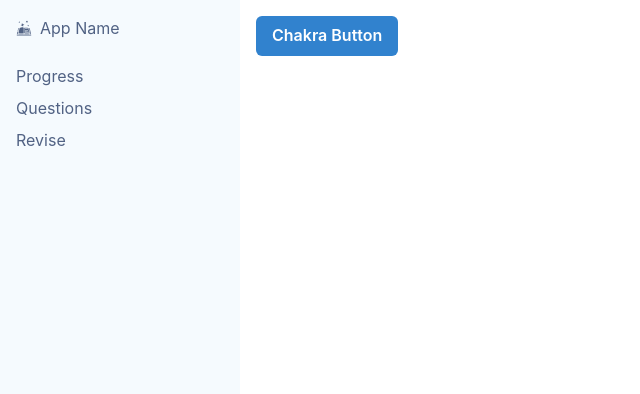
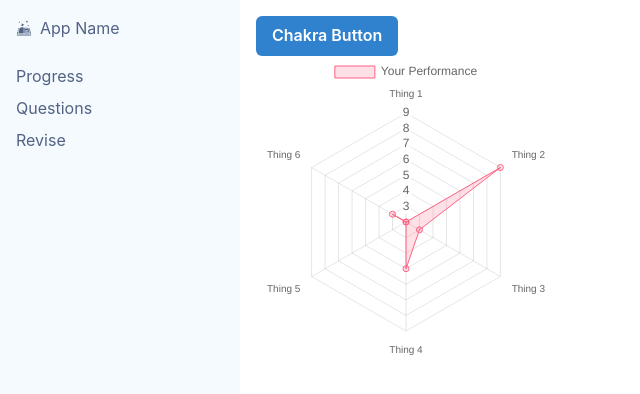
Before and after one commit to TrollTown/StudyMetrics, a Next.js app in the folder frontend/: page / in a window 1280 px wide. Shown: the top 394 px of the page, without its empty margins (0-640 px from the left). Built offline with nearby package versions, Linux system fonts and the light colour scheme.

Commit message:
added chart:

```diff
--- /dev/null
+++ b/frontend/components/Chart.js
@@ -0,0 +1,27 @@
+import React from "react";
+import { Radar } from "react-chartjs-2";
+
+const data = {
+  labels: ["Thing 1", "Thing 2", "Thing 3", "Thing 4", "Thing 5", "Thing 6"],
+  datasets: [
+    {
+      label: "Your Performance",
+      data: [2, 9, 3, 5, 2, 3],
+      backgroundColor: "rgba(255, 99, 132, 0.2)",
+      borderColor: "rgba(255, 99, 132, 1)",
+      borderWidth: 1,
+    },
+  ],
+};
+
+const options = {
+  scale: {
+    ticks: { beginAtZero: true },
+  },
+};
+
+function Chart() {
+  return <Radar data={data} options={options} />;
+}
+
+export default Chart;
--- a/frontend/components/Sidebar.js
+++ b/frontend/components/Sidebar.js
@@ -19,6 +19,7 @@ function Sidebar() {
               textDecoration: "none",
               color: "#283753",
             }}
+            key={`/${item}`}
           >
             <Link href={`/${item}`}>
               <a>{item}</a>
--- a/frontend/package.json
+++ b/frontend/package.json
@@ -11,9 +11,11 @@
     "@chakra-ui/react": "^1.6.5",
     "@emotion/react": "^11.4.0",
     "@emotion/styled": "^11.3.0",
+    "chart.js": "^3.4.1",
     "framer-motion": "^4.1.17",
     "next": "11.0.1",
     "react": "17.0.2",
+    "react-chartjs-2": "^3.0.3",
     "react-dom": "17.0.2",
     "react-icons": "^4.2.0"
   }
--- a/frontend/pages/_app.js
+++ b/frontend/pages/_app.js
@@ -1,13 +1,10 @@
 import "../styles/globals.css";
 import { ChakraProvider } from "@chakra-ui/react";
-import Layout from "../components/Layout";
 
 function MyApp({ Component, pageProps }) {
   return (
     <ChakraProvider>
-      <Layout>
-        <Component {...pageProps} />
-      </Layout>
+      <Component {...pageProps} />
     </ChakraProvider>
   );
 }
--- a/frontend/pages/index.js
+++ b/frontend/pages/index.js
@@ -1,11 +1,14 @@
 import Head from "next/head";
 import Image from "next/image";
 import { Button } from "@chakra-ui/react";
+import Chart from "../components/Chart";
+import Layout from "../components/Layout";
 
 export default function Home() {
   return (
-    <div>
+    <Layout>
       <Button colorScheme="blue">Chakra Button</Button>
-    </div>
+      <Chart />
+    </Layout>
   );
 }
```
Also changed, not shown: 1 other file (tests, documents, lock files or other folders).
